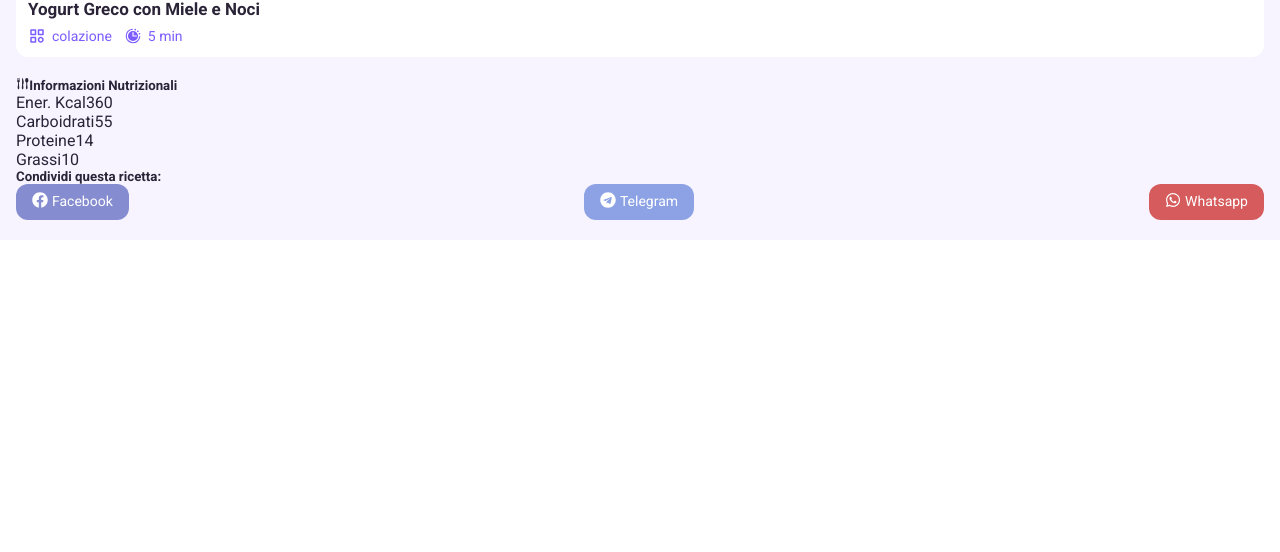
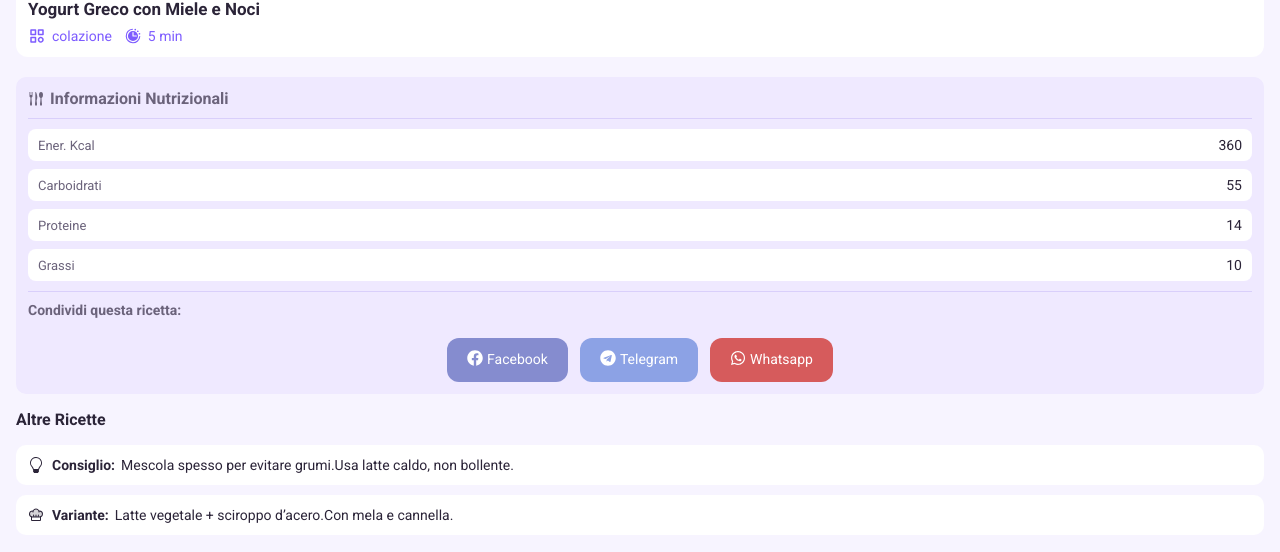
Before and after one commit to GiuseppeLiGioi/recipes-search-autocomplete, a React (Vite) app: page /recipes/1 in a window 1280 px wide. Shown: the part 4592-5144 px from the top of the page. Before the commit the page ends 4832 px from the top, so only its background shows below. Built offline with nearby package versions, Linux system fonts and the light colour scheme.

Commit message:
added. base style at right part of SingleRecipe

```diff
--- a/src/components/SharedButtons/sharedButtons.css
+++ b/src/components/SharedButtons/sharedButtons.css
@@ -1,12 +1,14 @@
 .container-buttons {
   display: flex;
-  justify-content: space-between;
+  justify-content: center;
   align-items: center;
   flex-wrap: wrap;
+  gap: 12px;
+  margin-top: 12px;
 }
 
 .share-button {
-  padding: 8px 16px;
+  padding: 12px 20px;
   border-radius: 12px;
   color: white;
 }
--- a/src/components/SingleRecipe/SingleRecipe.tsx
+++ b/src/components/SingleRecipe/SingleRecipe.tsx
@@ -8,6 +8,8 @@ import { CiCircleCheck } from "react-icons/ci";
 import { useState, useEffect } from "react";
 import { useNavigate } from "react-router-dom";
 import { GiForkKnifeSpoon } from "react-icons/gi";
+import { BsLightbulb } from "react-icons/bs";
+import { PiChefHatDuotone } from "react-icons/pi";
 import SharedButtons from "../SharedButtons/SharedButtons";
 import "./singleRecipe.css";
 export default function SingleRecipes() {
@@ -160,6 +162,27 @@ export default function SingleRecipes() {
             <SharedButtons url={sharedUrl} title={recipe.title} />
           </div>
         </div>
+        <h5 className="another-recipes">Altre Ricette</h5>
+        <div className="container-tips-variants">
+          <div className="container-tips">
+            <span className="icon-another-recipes">
+              <BsLightbulb />
+            </span>
+            <p className="p-another-recipes">
+              <strong>Consiglio:</strong>
+              {recipe.tips}
+            </p>
+          </div>
+          <div className="container-variants">
+            <span className="icon-another-recipes">
+              <PiChefHatDuotone />
+            </span>
+            <p className="p-another-recipes">
+              <strong>Variante:</strong>
+              {recipe.variants}
+            </p>
+          </div>
+        </div>
       </div>
     </div>
   );
--- a/src/components/SingleRecipe/singleRecipe.css
+++ b/src/components/SingleRecipe/singleRecipe.css
@@ -185,6 +185,102 @@
   gap: 16px;
 }
 
+.container-recipe-nutritional {
+  display: flex;
+  flex-direction: column;
+  gap: 10px;
+  padding: 12px;
+  background: #efe9ff;
+  border-radius: 10px;
+}
+
+.title-nutritional {
+  margin: 0;
+  display: flex;
+  align-items: center;
+  gap: 6px;
+  font-size: 16px;
+  color: #6b637b;
+}
+
+.line-divider {
+  height: 1px;
+  background: #d9cffb;
+}
+
+.values-box-recipe {
+  display: flex;
+  flex-direction: column;
+  gap: 8px;
+}
+
+.nutritional-item {
+  margin: 0;
+  display: flex;
+  justify-content: space-between;
+  align-items: center;
+  padding: 8px 10px;
+  border-radius: 8px;
+  background: #ffffff;
+  color: #2b2438;
+  font-size: 14px;
+}
+
+.span-nutritional {
+  color: #6b637b;
+  font-size: 13px;
+}
+
+.container-share {
+  display: flex;
+  flex-direction: column;
+  gap: 8px;
+}
+
+.title-share-recipe {
+  margin: 0;
+  font-size: 14px;
+  color: #6b637b;
+}
+
+.another-recipes {
+  margin: 0;
+  font-size: 16px;
+  color: #2b2438;
+}
+
+.container-tips-variants {
+  display: flex;
+  flex-direction: column;
+  gap: 10px;
+}
+
+.container-tips,
+.container-variants {
+  display: flex;
+  gap: 8px;
+  padding: 12px;
+  border-radius: 10px;
+  background: #ffffff;
+  color: #2b2438;
+}
+
+.icon-another-recipes {
+  display: flex;
+  align-items: flex-start;
+}
+
+.p-another-recipes {
+  margin: 0;
+  font-size: 14px;
+  color: #2b2438;
+}
+
+.p-another-recipes strong {
+  display: inline-block;
+  margin-right: 6px;
+}
+
 .box-title-like svg,
 .box-category-time svg,
 .container-recipe-left h4 svg,
```
